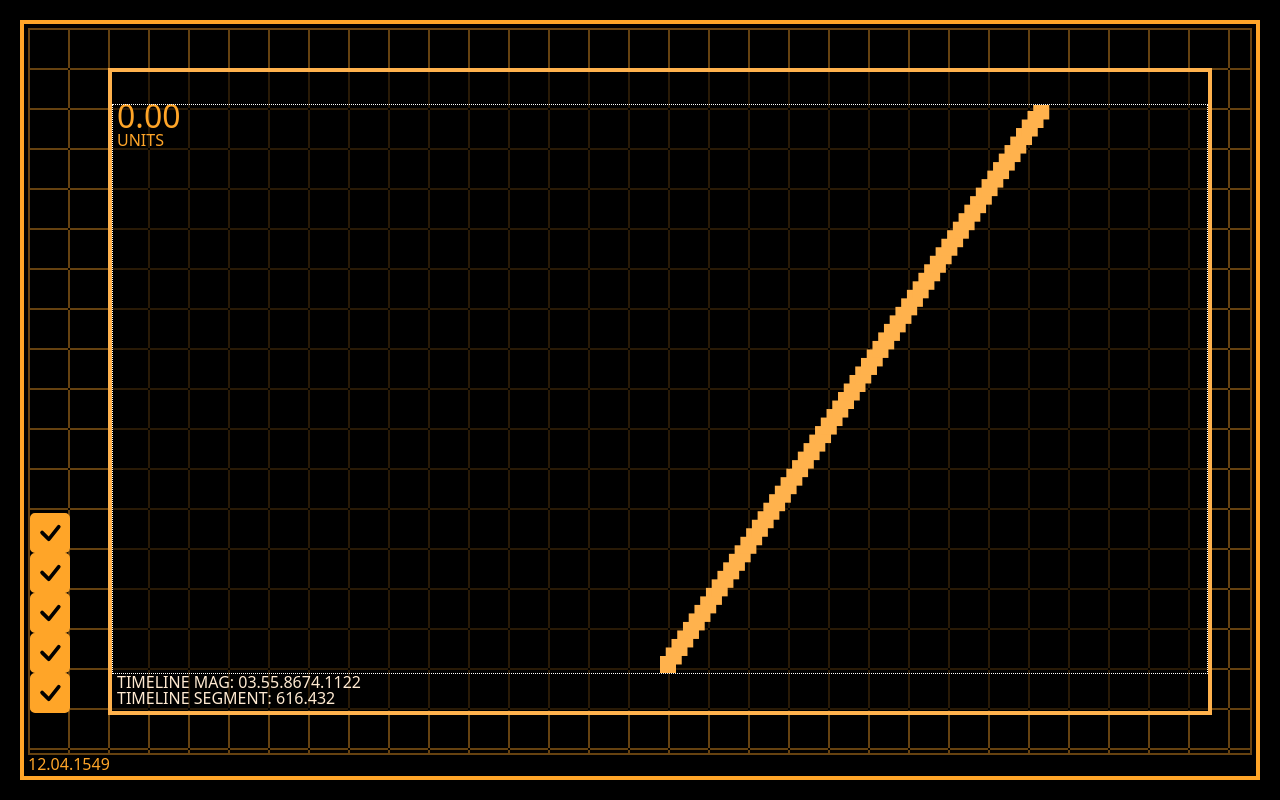
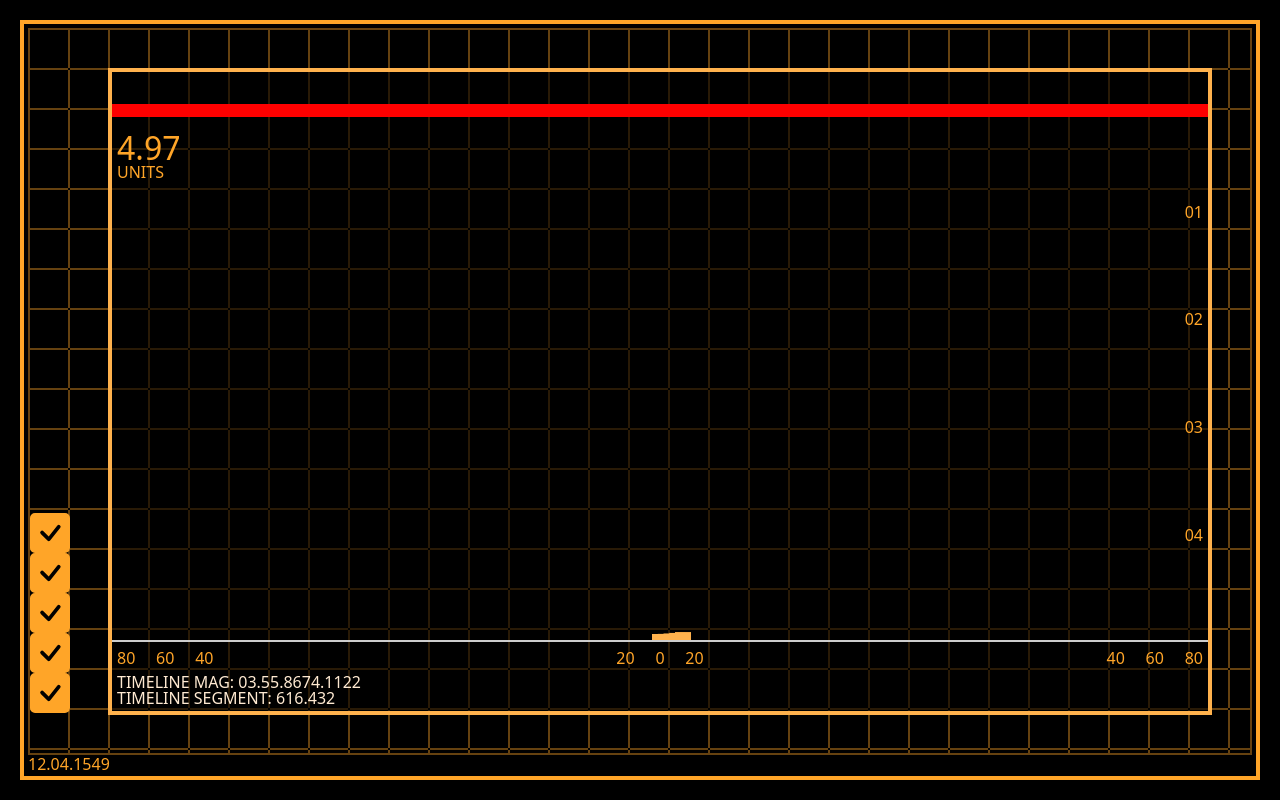
Before and after one commit to RobbeHer/Loki-TVA-Tempad, a Vue app: page /branches in a window 1280 px wide. Built offline with nearby package versions, Linux system fonts and the light colour scheme.

Commit message:
Added branches unit counter

```diff
--- a/src/views/Branches.vue
+++ b/src/views/Branches.vue
@@ -9,6 +9,20 @@
 
 
     <div id="graph">
+      <div id="redline"/>
+      <ul id="graph-y-bar">
+        <li></li>
+        <li>01</li>
+        <li>02</li>
+        <li>03</li>
+        <li>04</li>
+      </ul>
+      <div id="time-line"/>
+    </div>
+    <div id="graph-x-bar">
+      <span>80&nbsp;&nbsp;&nbsp;&nbsp;&nbsp;60&nbsp;&nbsp;&nbsp;&nbsp;&nbsp;40</span>
+      <span>20&nbsp;&nbsp;&nbsp;&nbsp;&nbsp;0&nbsp;&nbsp;&nbsp;&nbsp;&nbsp;20</span>
+      <span>40&nbsp;&nbsp;&nbsp;&nbsp;&nbsp;60&nbsp;&nbsp;&nbsp;&nbsp;&nbsp;80</span>
     </div>
 
 
@@ -32,45 +46,70 @@ export default {
   },
   data() {
     return {
-      units: 0,
+      interval: null,
+      graphStyle: 'parabolic',
       timeline: {
         mag: '03.55.8674.1122',
         segment: '616.432'
       },
-      countdown: 5000,
-      totalAmountOfPixels: 67,
-      amountOfPixelsPlaced: 0
+      countdown: 60000,
+      totalAmountOfPixels: 68,
+      amountOfPixelsPlaced: 0,
+      maxGraphHeight: 0
     }
   },
-  computed: {
-    getUnits() {
-      return this.units.toFixed(2);
-    }
+  created() {
+    this.maxGraphHeight = this.calculateGraphHeight(this.graphStyle, this.totalAmountOfPixels);
   },
   mounted() {
     const timeOut =  this.countdown / this.totalAmountOfPixels;
 
-    let interval = window.setInterval(() => {
+    this.interval = window.setInterval(() => {
       this.countdown -= timeOut;
       this.addPixel();
 
+      if(this.calculateUnitsLeft() <= 3) {
+        document.getElementById("redline").classList.add('blinking-animation');
+      }
+
       if (this.countdown <= 0) {
-        clearTimeout(interval);
+        clearTimeout(this.interval);
       }
     }, timeOut );
+  },
+  beforeDestroy() {
+    clearInterval(this.interval);
+  },
+  computed: {
+    getUnits() {
+      const unitsLeft = this.calculateUnitsLeft();
+      return (unitsLeft > 0 ? unitsLeft : 0).toFixed(2);
+    },
   },
   methods: {
     addPixel() {
       let div = document.createElement('div');
       div.style.position = 'absolute';
-      div.style.bottom = '0';
-      div.style.left = '50%';
+      div.style.bottom = this.graphStyle === 'linear' ? '-0%' : '-1.5%';
+      div.style.left = '49.25%';
       div.style.width = '1.5%';
       div.style.height = '3%';
-      div.style.transform = `translate(${35 * this.amountOfPixelsPlaced}%, ${-50 * this.amountOfPixelsPlaced}%)`;
+      div.style.transform = `translate(${35 * this.amountOfPixelsPlaced}%, ${-50 * this.calculateGraphHeight(this.graphStyle)}%)`;
       div.style.backgroundColor = getComputedStyle(document.documentElement).getPropertyValue('--main-color-lighten');
       document.getElementById('graph').appendChild(div);
       this.amountOfPixelsPlaced ++;
+    },
+    calculateGraphHeight(type = 'linear', value = 0) {
+      let a = 0.015, x = value === 0 ? this.amountOfPixelsPlaced : value;
+      switch (type) {
+        case 'parabolic':
+          return a*(x**2);
+        default:
+          return x;
+      }
+    },
+    calculateUnitsLeft() {
+      return (5-(this.calculateGraphHeight(this.graphStyle)/this.maxGraphHeight)*5)
     }
   }
 }
@@ -80,7 +119,7 @@ export default {
 #unit-counter {
   position: absolute;
   left: 5px;
-  top: 2em;
+  top: 4em;
   line-height: 1.5em;
 }
 #units {
@@ -88,9 +127,49 @@ export default {
 }
 #graph {
   position: absolute;
-  inset: 2em 0 calc(2em + 5px);
-  border: 1px dotted white;
+  inset: 2em 0 calc(4em + 5px);
   overflow: hidden;
+}
+#redline {
+  position: absolute;
+  width: 100%;
+  height: 0.8em;
+  background-color: red;
+  z-index: 1;
+}
+.blinking-animation {
+  animation: blinking 1s linear infinite;
+}
+@keyframes blinking {
+  0% { opacity: 0 }
+  49% { opacity: 0 }
+  50% { opacity: 1 }
+  100% { opacity: 1 }
+}
+#graph-y-bar {
+  position: absolute;
+  right: 5px;
+  height: 100%;
+  line-height: 0;
+}
+#graph-y-bar li {
+  list-style: none;
+  height: 20%;
+}
+#time-line {
+  position: absolute;
+  bottom: 0;
+  width: 100%;
+  height: 2px;
+  background-color: #ccc;
+  z-index: 1;
+}
+#graph-x-bar {
+  position: absolute;
+  inset: auto 5px calc(2em + 5px);
+  line-height: 2em;
+  display: flex;
+  justify-content: space-between;
 }
 #timeline-info {
   position: absolute;
```
